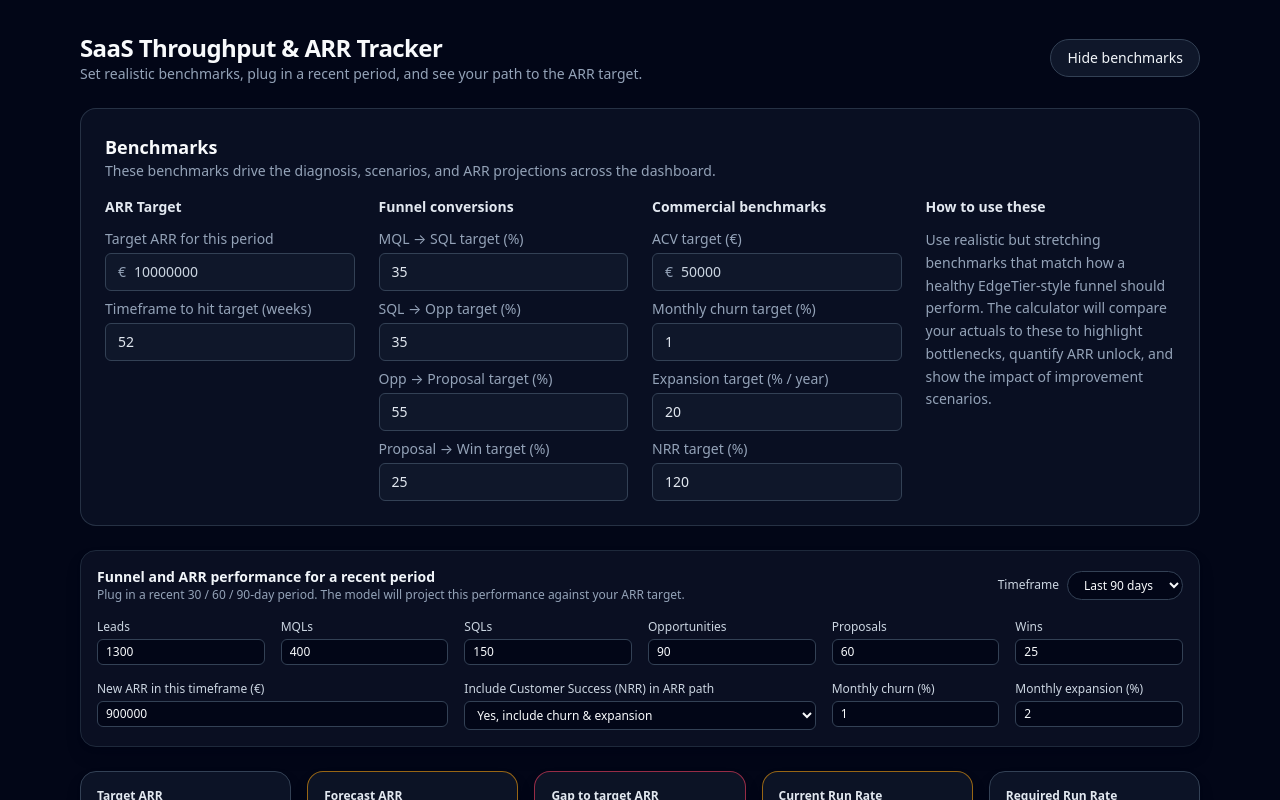
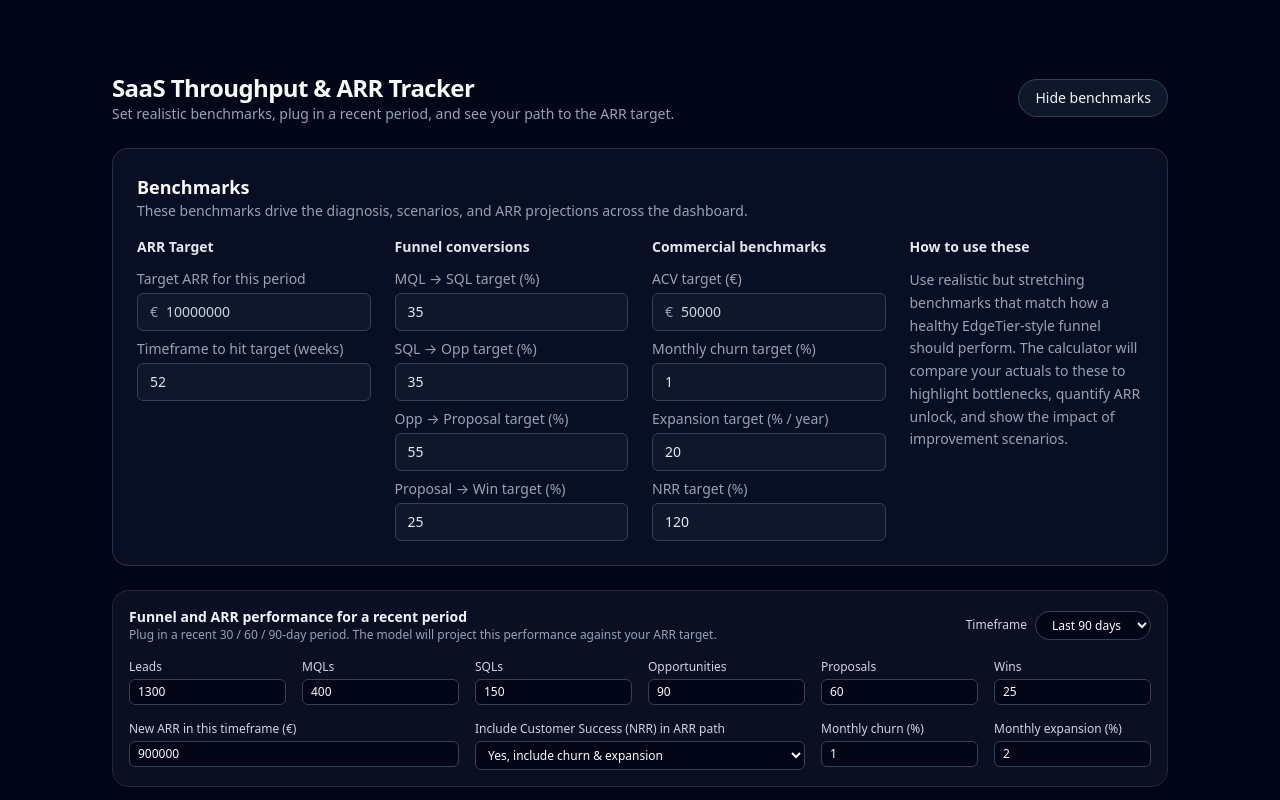
Before and after one commit to powerstephen/saas-throughput-tracker, a Next.js app: page / in a window 1280 px wide. Shown: the top 800 px of the page. Built offline with nearby package versions, Linux system fonts and the light colour scheme.

Commit message:
Update layout.tsx

```diff
--- a/app/layout.tsx
+++ b/app/layout.tsx
@@ -1,20 +1,24 @@
+/** app/layout.tsx */
 import "./globals.css";
 import type { Metadata } from "next";
 
 export const metadata: Metadata = {
-  title: "SaaS Throughput Lab",
-  description: "Throughput-based ARR diagnostic and scenario planner"
+  title: "SaaS Throughput & ARR Tracker",
+  description:
+    "Benchmark your SaaS funnel, see your ARR path, and model high-impact scenarios to hit target.",
 };
 
 export default function RootLayout({
-  children
+  children,
 }: {
   children: React.ReactNode;
 }) {
   return (
-    <html lang="en" className="dark">
-      <body className="bg-slateBg text-slate-100 antialiased">
-        {children}
+    <html lang="en">
+      <body className="min-h-screen bg-navyBg text-slate-100 antialiased">
+        <div className="mx-auto max-w-6xl px-4 pb-16 pt-10 sm:px-6 lg:px-8">
+          {children}
+        </div>
       </body>
     </html>
   );
```
